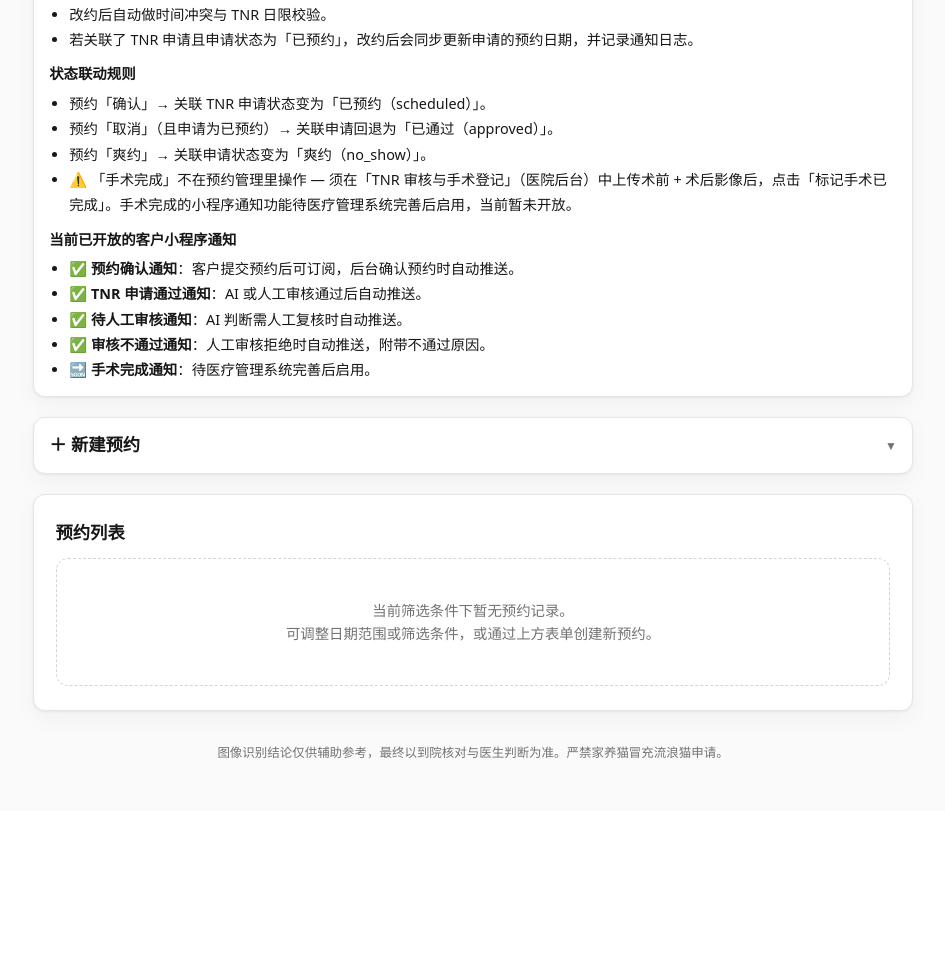
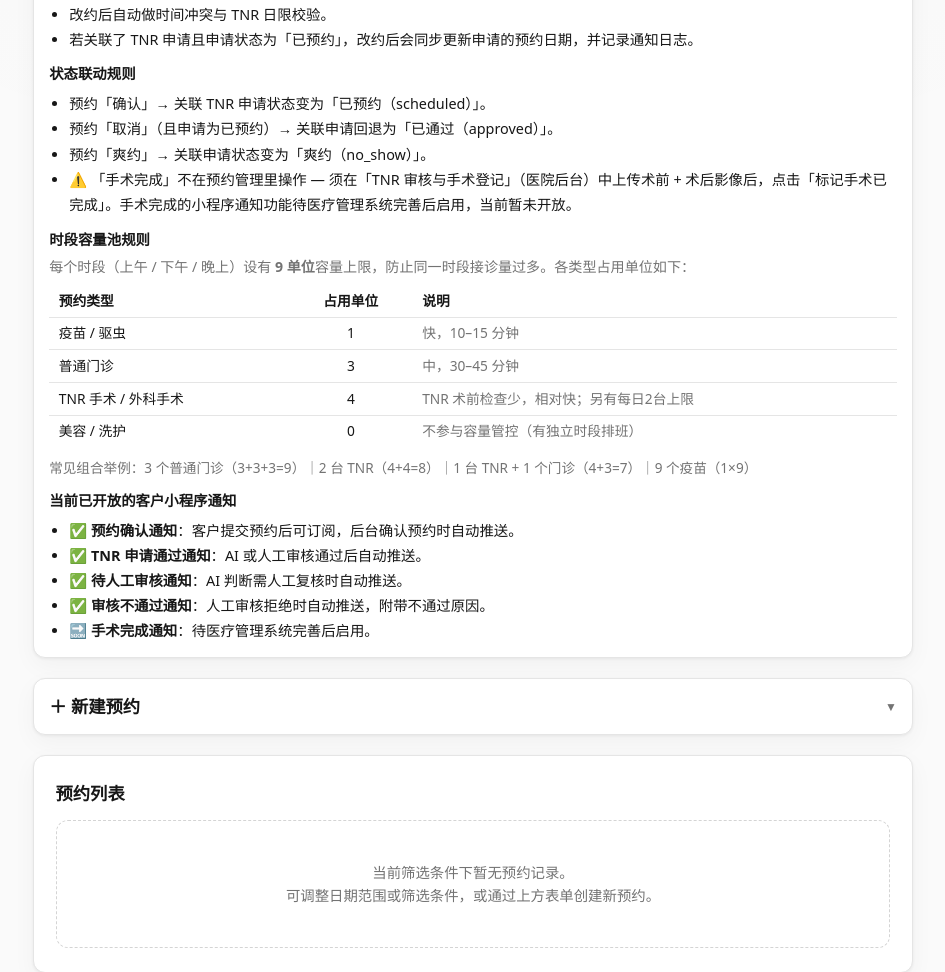
Before and after one commit to levanchic2-lang/dafopet-miniapp, a FastAPI app: page /admin/appointments in a window 1280 px wide, after a click that opens the changed part. Shown: the part 975-1947 px from the top of the page, without its empty margins (167-1112 px from the left). Before the commit the page ends 1734 px from the top, so only its background shows below. Run offline with FastAPI, Linux system fonts and the light colour scheme; the visitor is signed in with stand-in values (Sample User, id 1); data that the repository does not hold is empty.

Commit message:
feat: TNR/手术容量单位调整为4，预约规则页新增容量池说明
- TNR/手术从0单位改为4单位（术前检查少，相对快）
  2台TNR共8单位 ≤ 上限9，顺序预约正常通过
- 后台预约规则折叠面板新增「时段容量池规则」表格
  展示各类型单位数、说明及常见组合举例

Co-Authored-By: Claude Sonnet 4.6 <noreply@anthropic.com>

```diff
--- a/app/main.py
+++ b/app/main.py
@@ -1588,8 +1588,12 @@ def _beauty_slots_for_date(
 # ── 门诊/手术容量规则 ─────────────────────────────────────────────────────────
 # 每门店、每时段（上午/下午/晚上）的总容量单位数上限
 _SLOT_CAPACITY_MAX = 9
-# 疫苗/驱虫 = 1 单位；普通门诊 = 3 单位；手术（含 TNR）= 6 单位
-# 规则：同时段最多 3 个普通门诊 (3×3=9)，或 1 个手术 (6) + 1 个普通门诊 (3)=9，等等
+# 疫苗/驱虫 = 1 单位；普通门诊 = 3 单位；TNR/手术 = 4 单位；美容 = 0（不参与）
+# 设计组合举例：
+#   3 个普通门诊           3×3 = 9
+#   2 台 TNR/手术         4×2 = 8 ≤ 9  ✅（TNR 另有每日2台上限）
+#   1 台 TNR + 1 个门诊   4+3 = 7 ≤ 9
+#   9 个疫苗/驱虫          1×9 = 9
 
 _OUTPATIENT_SERVICES = [
     "疫苗/驱虫", "体检", "呼吸道", "胃肠道", "泌尿道",
@@ -1608,10 +1612,14 @@ _SLOT_NAME_ZH = {"morning": "上午", "afternoon": "下午", "evening": "晚上"
 
 def _capacity_units(category: str, service_name: str) -> int:
     """返回该预约消耗的容量单位（0 = 不纳入容量管控）。
-    TNR / 手术已有独立的日限（_check_tnr_constraints）和时间冲突检测，
-    不再参与时段容量池，避免多台顺序手术被错误拒绝。"""
+    单位换算：
+      疫苗/驱虫 = 1 单位
+      普通门诊   = 3 单位
+      TNR/手术   = 4 单位（术前检查少，相对快，2台=8单位 ≤ 上限9）
+      美容/洗护  = 0 单位（不参与）
+    """
     if category in ("tnr", "surgery"):
-        return 0
+        return 4
     if category == "outpatient":
         sn = service_name or ""
         if any(kw in sn for kw in _VACCINE_KEYWORDS):
--- a/templates/admin_appointments.html
+++ b/templates/admin_appointments.html
@@ -464,6 +464,42 @@
       </ul>
     </div>
     <div>
+      <strong>时段容量池规则</strong>
+      <p style="margin:0.35rem 0 0.2rem;font-size:0.88rem;color:var(--muted);">每个时段（上午 / 下午 / 晚上）设有 <strong>9 单位</strong>容量上限，防止同一时段接诊量过多。各类型占用单位如下：</p>
+      <table style="width:100%;border-collapse:collapse;font-size:0.86rem;margin:0.4rem 0 0.6rem;">
+        <thead>
+          <tr style="border-bottom:1px solid var(--border);">
+            <th style="text-align:left;padding:0.3rem 0.6rem;font-weight:700;">预约类型</th>
+            <th style="text-align:center;padding:0.3rem 0.6rem;font-weight:700;">占用单位</th>
+            <th style="text-align:left;padding:0.3rem 0.6rem;font-weight:700;">说明</th>
+          </tr>
+        </thead>
+        <tbody>
+          <tr style="border-bottom:1px solid var(--border);">
+            <td style="padding:0.3rem 0.6rem;">疫苗 / 驱虫</td>
+            <td style="text-align:center;padding:0.3rem 0.6rem;">1</td>
+            <td style="padding:0.3rem 0.6rem;color:var(--muted);">快，10–15 分钟</td>
+          </tr>
+          <tr style="border-bottom:1px solid var(--border);">
+            <td style="padding:0.3rem 0.6rem;">普通门诊</td>
+            <td style="text-align:center;padding:0.3rem 0.6rem;">3</td>
+            <td style="padding:0.3rem 0.6rem;color:var(--muted);">中，30–45 分钟</td>
+          </tr>
+          <tr style="border-bottom:1px solid var(--border);">
+            <td style="padding:0.3rem 0.6rem;">TNR 手术 / 外科手术</td>
+            <td style="text-align:center;padding:0.3rem 0.6rem;">4</td>
+            <td style="padding:0.3rem 0.6rem;color:var(--muted);">TNR 术前检查少，相对快；另有每日2台上限</td>
+          </tr>
+          <tr>
+            <td style="padding:0.3rem 0.6rem;">美容 / 洗护</td>
+            <td style="text-align:center;padding:0.3rem 0.6rem;">0</td>
+            <td style="padding:0.3rem 0.6rem;color:var(--muted);">不参与容量管控（有独立时段排班）</td>
+          </tr>
+        </tbody>
+      </table>
+      <p style="margin:0;font-size:0.85rem;color:var(--muted);">常见组合举例：3 个普通门诊（3+3+3=9）｜2 台 TNR（4+4=8）｜1 台 TNR + 1 个门诊（4+3=7）｜9 个疫苗（1×9）</p>
+    </div>
+    <div>
       <strong>当前已开放的客户小程序通知</strong>
       <ul style="margin:0.35rem 0 0;padding-left:1.25rem;line-height:1.75;">
         <li>✅ <strong>预约确认通知</strong>：客户提交预约后可订阅，后台确认预约时自动推送。</li>
```
